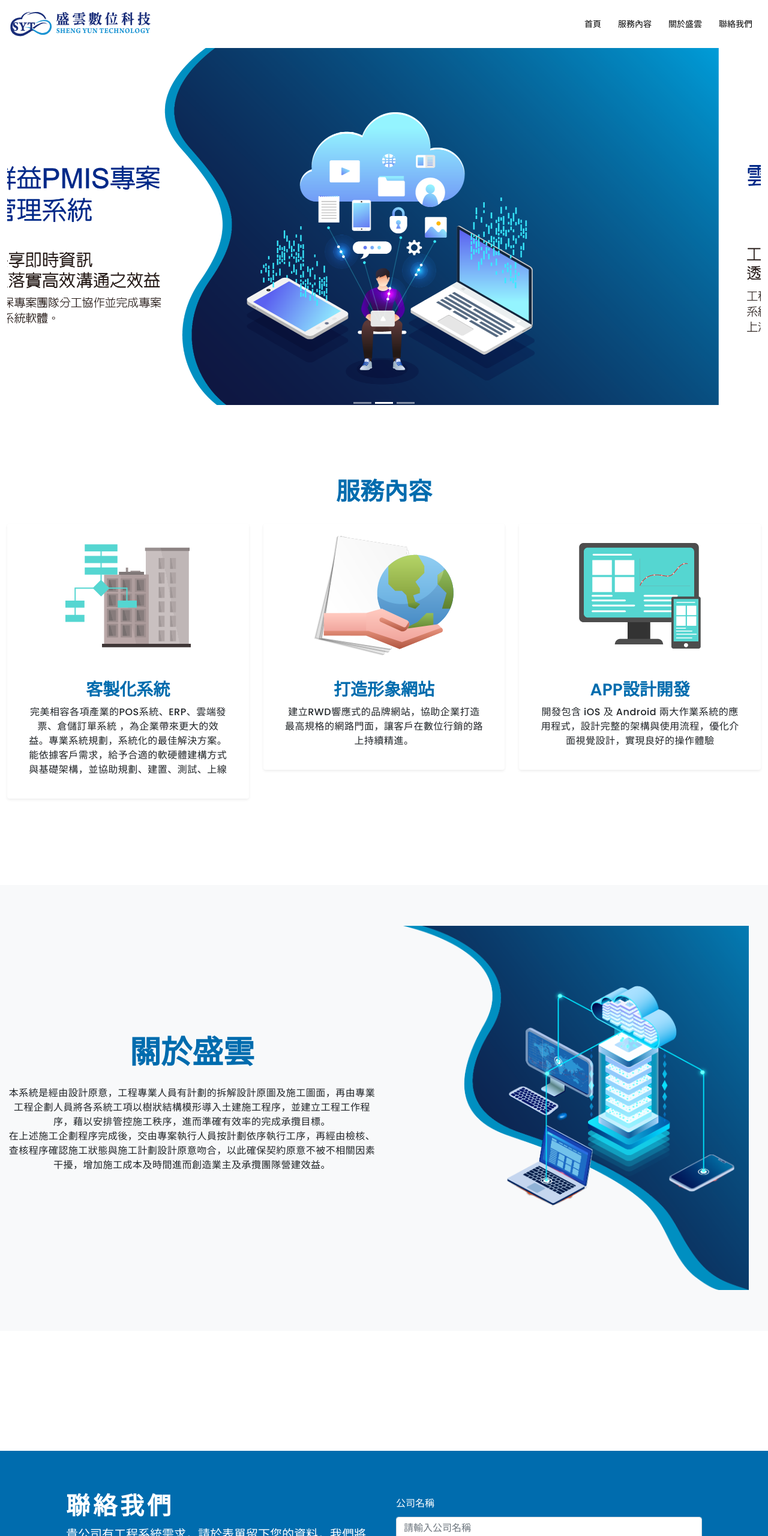
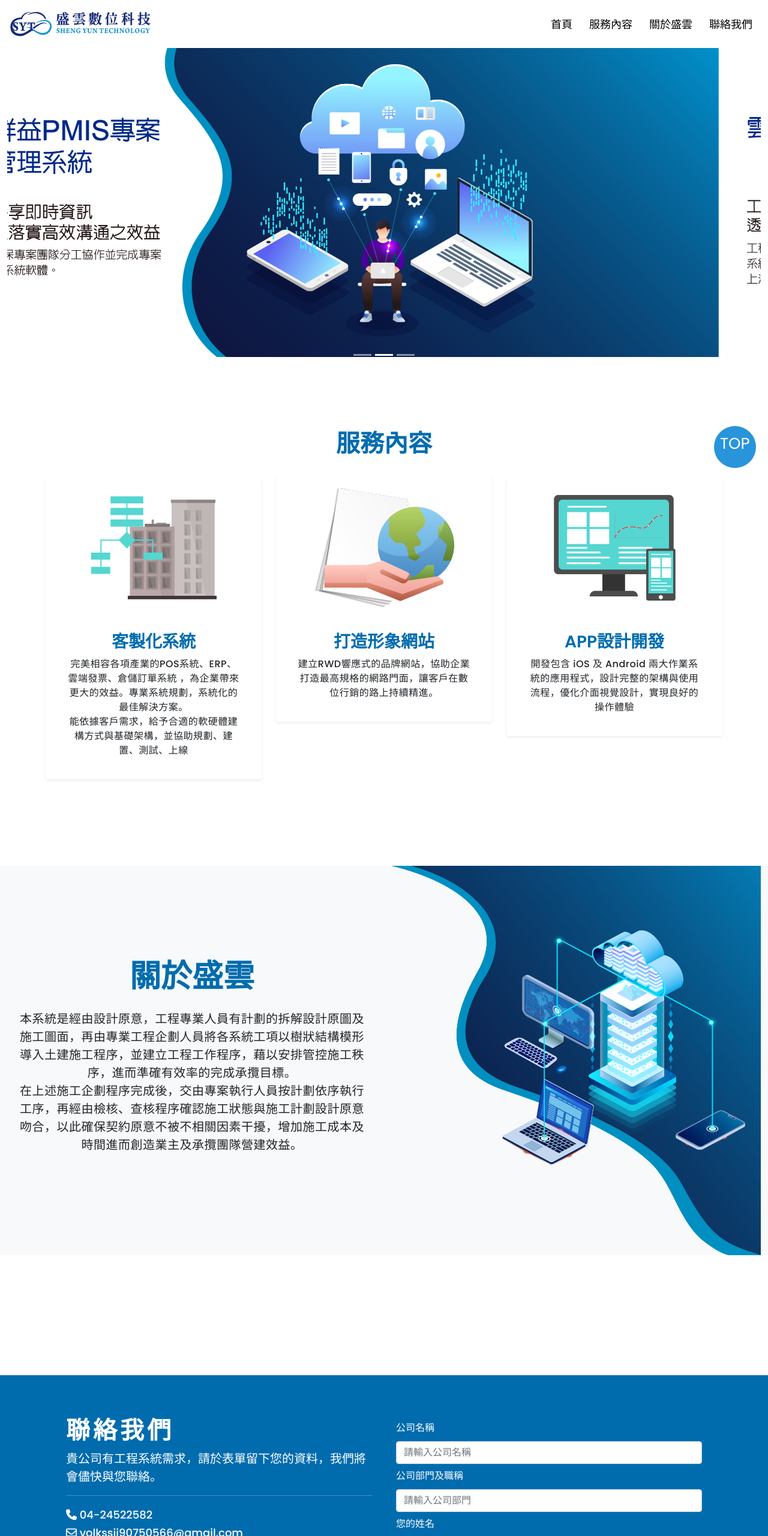
Before and after one commit to cwy104seung28/SYThomepage, a plain HTML site: page index.html in a window 1280 px wide. Shown: the top 2560 px of the page at 60% size. Drawn offline with nearby package versions, Linux system fonts and the light colour scheme.

Commit message:
0511 TOP功能

```diff
--- a/assests/css/index.scss
+++ b/assests/css/index.scss
@@ -1,5 +1,5 @@
 body {
-
+position: relative;
     h1,
     h2,
     h3 {
@@ -12,10 +12,21 @@ body {
             max-width: 100%;
         }
     }
+
+    .nav-container{
+        width: 100%;
+        position: fixed;
+        background-color: #fff;
+        z-index: 1;
         nav {
             .container {
                 justify-content: space-between;
-
+                .logoimg{
+                    transition: 0.5s ease-in-out;
+                        &:hover{
+                            transform: translateY(-5px);
+                        }
+                }
                 .navbar-collapse {
                     flex-grow: 0;
                     .nav-item{
@@ -24,6 +35,7 @@ body {
                             transform: translateY(-5px);
                         }
                         a {
+                            font-size: 18px;
                             text-decoration: none;
                             transition: 0.5s ease-in-out;
                             &:hover{
@@ -33,11 +45,10 @@ body {
                     }
 
                 }
-
-
-
             }
         }
+    }
+
     @media screen and (max-width: 992px) {
         .navbar {
             ul {
@@ -51,6 +62,26 @@ body {
     // .container, .container-lg, .container-md, .container-sm, .container-xl {
     //     max-width: 1401px;
     // }
+
+    .top-btn{
+        position: fixed;
+        z-index: 2;
+        bottom: 20px;
+        right: 20px;
+        border-radius: 50%;
+        width: 70px;
+        height: 70px;
+        background-color: #2895da;
+        cursor: pointer;
+        transition: .5s ease-in-out;
+        font-size: 26px;
+        padding: 10px;
+        color:#fff;
+        text-decoration: none;
+        &:hover{
+            transform: translateY(-10px);
+        }
+    }
     section#banner {
         .carousel-inner {
             .carousel-item {
@@ -62,6 +93,12 @@ body {
     }
 
     section#service {
+        .container{
+
+            @media (min-width: 576px) {
+                max-width: 90%;
+            }
+        }
         h3 {
             font-weight: 600;
         }
@@ -72,6 +109,7 @@ body {
                 margin-bottom: 20px;
             }
         }
+
     }
 
     // section#expected-benefit {
@@ -126,6 +164,10 @@ body {
     section#about {
         img {
             height: auto;
+            padding: 0px;
+        }
+        p{
+            font-size: 20px;
         }
     }
 
--- /dev/null
+++ b/assests/js/index.js
@@ -0,0 +1,51 @@
+// $(document).ready(function () {
+//   window.onresize = function () {
+//     color_change();
+//   };
+//   window.addEventListener("scroll", function () {
+//     color_change();
+//   });
+// });
+// function color_change() {
+//     var footer_top = $('footer').offset().top;
+//     var footer_height = $('footer').height();
+//     var footer;
+//     if (window.innerWidth > 1374) {
+//         footer = footer_top + footer_height * 0.55;
+//     }
+//     // else if (window.innerWidth <= 1374 && window.innerWidth > 1120) {
+//     //     footer = footer_top + footer_height * 0.4;
+//     // }
+//     // else if (window.innerWidth <= 1120 && window.innerWidth > 768) {
+//     //     footer = footer_top + footer_height * 0.35;
+//     // }
+//     // else{
+//     //     footer = footer_top + footer_height * 1;
+//     // }
+//     $('.change_color').each(function () {
+//         if ($(this).offset().top >= footer) {
+//             $(this).css("color","#FFFFFF")
+//         }
+//         else {
+//             if ($(this).attr('data-color')) {
+//                 var color = $(this).attr('data-color');
+//             }
+//             else {
+//                 var color = "#000000";
+//             }
+//             $(this).css("color", color);
+//         }
+//     });
+
+// }
+document.getElementsByClassName("main")[0].οnscrοll = function (e) {
+  console.log(e.target.scrollTop);
+  //当滚动出去的内容高度超出100，实现变色效果
+  if (e.target.scrollTop >= 100) {
+    document.getElementsByClassName("nav-container")[0].style.background =
+      "#999999";
+  } else {
+    document.getElementsByClassName("nav-container")[0].style.background =
+      "#FFFFFF";
+  }
+};
--- a/index.html
+++ b/index.html
@@ -22,7 +22,7 @@
 </head>
 
 <body>
-    <section>
+    <section class="nav-container">
         <nav class="navbar navbar-expand-lg navbar-light">
             <div class="container">
                 <a href="index.html" class="navbar-brand text-dark">
@@ -63,7 +63,9 @@
             </div>
         </nav> -->
     </section>
-
+    <a href="#banner" class="top-btn">
+        TOP
+    </a>
     <section id="banner" class="carousel slide " id="carouselExampleIndicators" data-bs-ride="carousel">
         <div class="container">
             <div class="carousel-indicators">
@@ -182,7 +184,6 @@
             </div>
         </div>
     </section> -->
-
     <!-- <section id="expected-benefit" class="video-part pb-5 bg-light">
         <div class="container text-center py-5">
             <h2 class="pt-5" style="margin-bottom: 30px;">預期效益</h2>
@@ -226,8 +227,6 @@
             </div>
         </div>
     </section> -->
-
-
     <!-- <section id="system">
         <div class="container text-center text-lg-left">
             <h1 class="pt-lg-5">盛雲PMIS專案管理系統</h2>
@@ -356,13 +355,12 @@
             </div>
         </div>
     </section> -->
-
-    <section id="about" class="channel-part py-5 bg-light">
+    <section id="about" class="channel-part bg-light">
         <div class="container text-center text-lg-left">
             <div class="row no-gutters d-flex align-items-center">
                 <div class="col-lg-6 col-12 ">
                     <h1 class="">關於盛雲</h1>
-                    <p class="pt-3">
+                    <p class="pt-3" style="padding-left: 20px; padding-right: 20px;">
                         本系統是經由設計原意，工程專業人員有計劃的拆解設計原圖及施工圖面，再由專業工程企劃人員將各系統工項以樹狀結構模形導入土建施工程序，並建立工程工作程序，藉以安排管控施工秩序，進而準確有效率的完成承攬目標。
                         <br>
                         在上述施工企劃程序完成後，交由專案執行人員按計劃依序執行工序，再經由檢核、查核程序確認施工狀態與施工計劃設計原意吻合，以此確保契約原意不被不相關因素干擾，增加施工成本及時間進而創造業主及承攬團隊營建效益。
@@ -374,7 +372,6 @@
             </div>
         </div>
     </section>
-
     <section id="contact" class="contact-part py-5">
         <div class="container">
             <div class="row">
@@ -449,7 +446,6 @@
             </div>
         </div>
     </section>
-
     <section>
         <footer>
             <div class="container-fluid">
@@ -482,6 +478,7 @@
     <script src="./assests/js/script.js"></script>
     <script src="https://cdnjs.cloudflare.com/ajax/libs/font-awesome/6.1.1/css/all.min.css"></script>
     <script src="https://kit.fontawesome.com/7660ebabea.js" crossorigin="anonymous"></script>
+    <script src="./assests/js/index.js"></script>
     <!-- <script src="/cdn-cgi/scripts/7d0fa10a/cloudflare-static/rocket-loader.min.js"
         data-cf-settings="318454456128a2dace424322-|49" defer=""></script>
     <script defer
```
Also changed, not shown: assests/css/index.css, 1 other file. Lines whose indentation alone changed are shown as unchanged.
